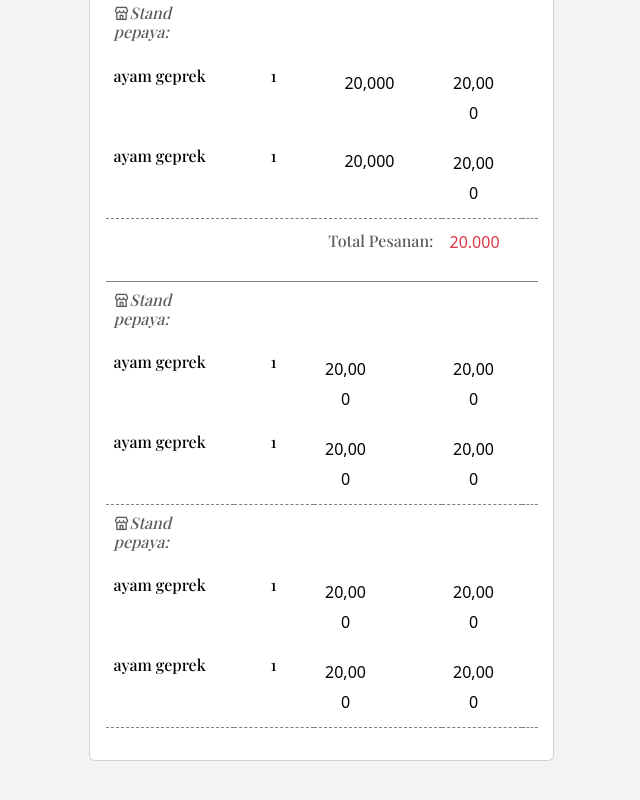
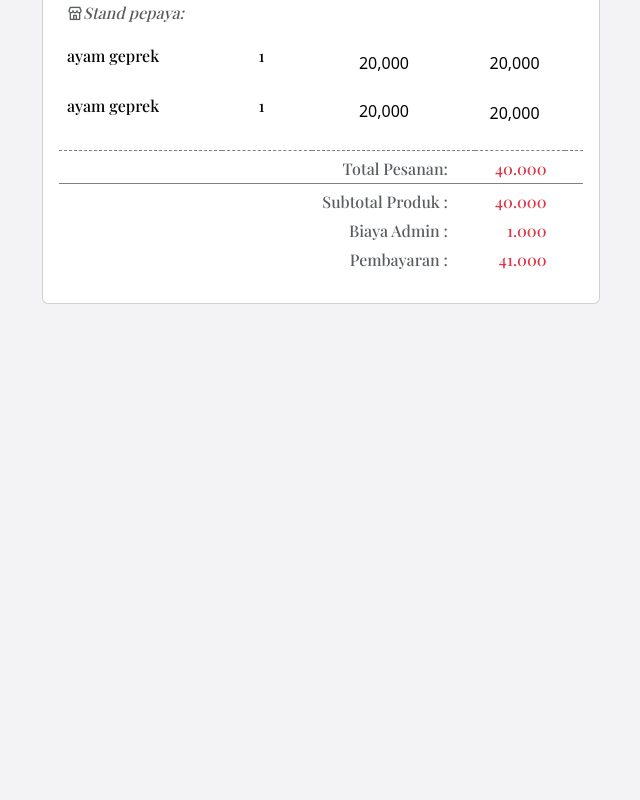
Before and after one commit to AlgonzaDJun/Food-Corner, a React (Create React App) app in the folder frontend/: page /checkoutdetails in a window 1280 px wide. Shown: the part 444-1244 px from the top of the page, without its empty margins (319-959 px from the left). After the commit the page ends 848 px from the top, so only its background shows below. Built offline with nearby package versions, Linux system fonts and the light colour scheme; a web font is replaced by a local one.

Commit message:
orderan done

```diff
--- a/frontend/src/components/Success.jsx
+++ b/frontend/src/components/Success.jsx
@@ -3,6 +3,7 @@ import React from "react";
 const Success = ({ text }) => {
   return (
     <div className="alert alert-success">
+
       <strong>Success!</strong> {text}
     </div>
   );
--- a/frontend/src/container/Checkout.jsx
+++ b/frontend/src/container/Checkout.jsx
@@ -27,7 +27,7 @@ const Checkout = () => {
                 </div>
               </div>
             </div>
-            <div class="card mx-auto col-lg-5">
+            <div class="card mx-auto col-lg-6">
               <div class="card-body">
                 <h2 class="nama-pesan">Member : Vica Fresinsya</h2>
                 <h2 class="nama-pesan text-muted">Status : ready</h2>
@@ -38,17 +38,17 @@ const Checkout = () => {
                 <table class="table table-borderless" >
                   <thead className="w-100">
                     <tr>
-                      <th><h6 className="text-muted text-center" style={{ width: '4rem' }}></h6></th>
+                      <th><h6 className="text-muted text-center" style={{ width: '7rem' }}></h6></th>
                       <th><h6 className="text-muted text-center" style={{ width: '4rem' }}>Jumlah</h6></th>
-                      <th><h6 className="text-muted text-center" style={{ width: '4rem' }}>Porsi</h6></th>
+                      <th><h6 className="text-muted text-center" style={{ width: '8rem' }}>Porsi</h6></th>
                       <th><h6 className="text-muted text-center" style={{ width: '4rem' }}>Subtotal</h6></th>
                       <th></th>
                     </tr>
                   </thead>
                   <tbody>
                     <tr>
-                      <td className="">
-                        <h6 className="stand text-muted">
+                      <td className="" >
+                        <h6 className="stand text-muted" style={{ width: '8rem' }}>
                           <i className="uil uil-store">Stand pepaya:</i>
                         </h6>
                       </td>
@@ -61,10 +61,10 @@ const Checkout = () => {
                         <h6 className="menu mb-2 text-center" style={{ width: '4rem' }}>1</h6>
                       </td>
                       <td>
-                        <p className="harga text-center" style={{ width: '6rem', }}>20,000</p>
+                        <p className="harga text-center" style={{ width: '8rem', }}>20,000</p>
                       </td>
                       <td>
-                        <p className="harga text-center" style={{ width: '3rem', }}>20,000</p>
+                        <p className="harga text-center" style={{ width: '4rem', }}>20,000</p>
                       </td>
                     </tr>
                     <tr className="stand-menu">
@@ -75,90 +75,50 @@ const Checkout = () => {
                         <h6 className="menu mb-2 text-center" style={{ width: '4rem' }}>1</h6>
                       </td>
                       <td className="harga text-center" >
-                        <p style={{ width: '6rem', }}>20,000</p>
+                        <p style={{ width: '8rem', }}>20,000</p>
                       </td>
                       <td>
-                        <p className="harga text-center" style={{ width: '3rem', }}>20,000</p>
+                        <p className="harga text-center" style={{ width: '4rem', }}>20,000</p>
                       </td>
                     </tr>
                     <tr className="horizon">
                       <td></td>
                       <td></td>
                       <td className="">
-                        <h6 className="text-muted text-end mt-1 text-wrap" style={{ width: '7rem' }}>Total Pesanan:</h6>
+                        <h6 className="text-muted text-end text-wrap" style={{ width: '8rem', height: '8px' }}>Total Pesanan:</h6>
                       </td>
                       <td className="">
-                        <p className="text-danger">20.000</p>
+                        <h6 className="text-danger text-end" style={{ width: '4rem', height: '8px' }}>40.000</h6>
                       </td>
                     </tr>
-                    <tr>
+                    <tr className="">
+                      <td></td>
+                      <td></td>
                       <td className="">
-                        <h6 className="stand text-muted">
-                          <i className="uil uil-store">Stand pepaya:</i>
-                        </h6>
+                        <h6 className="text-muted text-end text-wrap" style={{ width: '8rem' , height: '5px'}}>Subtotal Produk :</h6>
+                      </td>
+                      <td className="">
+                        <h6 className="text-danger text-end" style={{ width: '4rem', height: '5px'}}>40.000</h6>
                       </td>
                     </tr>
-                    <tr>
-                      <td>
-                        <h6 className="menu mb-2 text-wrap" style={{ width: '7rem' }}>ayam geprek</h6>
+                    <tr className="">
+                      <td></td>
+                      <td></td>
+                      <td className="">
+                        <h6 className="text-muted text-end text-wrap" style={{ width: '8rem', height: '5px' }}>Biaya Admin :</h6>
                       </td>
-                      <td>
-                        <h6 className="menu mb-2 text-center" style={{ width: '4rem' }}>1</h6>
-                      </td>
-                      <td>
-                        <p className="harga text-center" style={{ width: '3rem', }}>20,000</p>
-                      </td>
-                      <td>
-                        <p className="harga text-center" style={{ width: '3rem', }}>20,000</p>
+                      <td className="">
+                        <h6 className="text-danger text-end" style={{ width: '4rem', height: '5px' }}>1.000</h6>
                       </td>
                     </tr>
-                    <tr className="stand-menu">
-                      <td>
-                        <h6 className="menu mb-2 text-wrap" style={{ width: '7rem' }}>ayam geprek</h6>
+                    <tr className="">
+                      <td></td>
+                      <td></td>
+                      <td className="">
+                        <h6 className="text-muted text-end text-wrap" style={{ width: '8rem' , height: '5px'}}>Pembayaran :</h6>
                       </td>
-                      <td>
-                        <h6 className="menu mb-2 text-center" style={{ width: '4rem' }}>1</h6>
-                      </td>
-                      <td>
-                        <p className="harga text-center" style={{ width: '3rem', }}>20,000</p>
-                      </td>
-                      <td>
-                        <p className="harga text-center" style={{ width: '3rem', }}>20,000</p>
-                      </td>
-                    </tr>
-                    <tr>
                       <td className="">
-                        <h6 className="stand text-muted">
-                          <i className="uil uil-store">Stand pepaya:</i>
-                        </h6>
-                      </td>
-                    </tr>
-                    <tr>
-                      <td>
-                        <h6 className="menu mb-2 text-wrap" style={{ width: '7rem' }}>ayam geprek</h6>
-                      </td>
-                      <td>
-                        <h6 className="menu mb-2 text-center" style={{ width: '4rem' }}>1</h6>
-                      </td>
-                      <td>
-                        <p className="harga text-center" style={{ width: '3rem', }}>20,000</p>
-                      </td>
-                      <td>
-                        <p className="harga text-center" style={{ width: '3rem', }}>20,000</p>
-                      </td>
-                    </tr>
-                    <tr className="stand-menu">
-                      <td>
-                        <h6 className="menu mb-2 text-wrap" style={{ width: '7rem' }}>ayam geprek</h6>
-                      </td>
-                      <td>
-                        <h6 className="menu mb-2 text-center" style={{ width: '4rem' }}>1</h6>
-                      </td>
-                      <td>
-                        <p className="harga text-center" style={{ width: '3rem', }}>20,000</p>
-                      </td>
-                      <td>
-                        <p className="harga text-center" style={{ width: '3rem', }}>20,000</p>
+                        <h6 className="text-danger text-end" style={{ width: '4rem', height: '5px'}}>41.000</h6>
                       </td>
                     </tr>
                   </tbody>
--- a/frontend/src/container/css/checkout.css
+++ b/frontend/src/container/css/checkout.css
@@ -27,6 +27,7 @@
 .horizon{
     border-bottom: 0.5px solid grey;
 }
+
 .box-struk{
     border-radius: 30px;
     background: linear-gradient(145deg, #fff, #ffffff);
```
